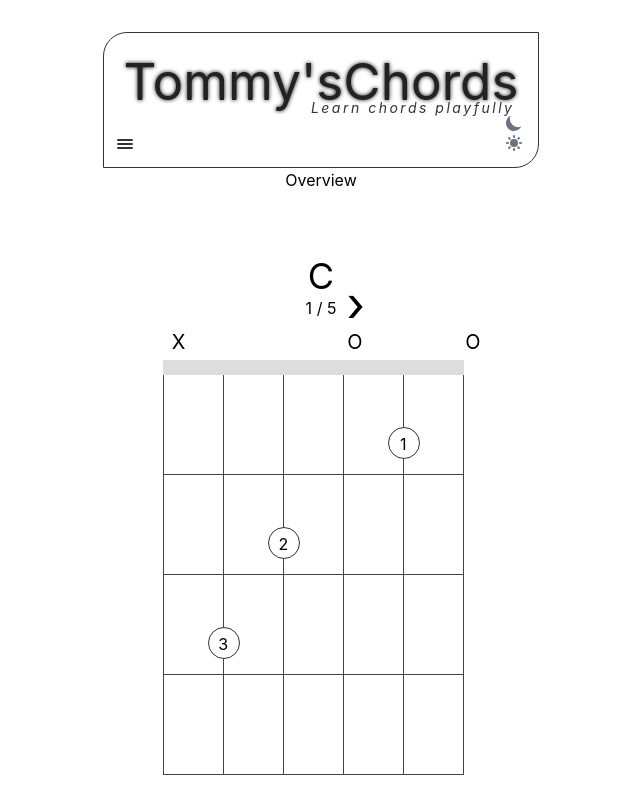
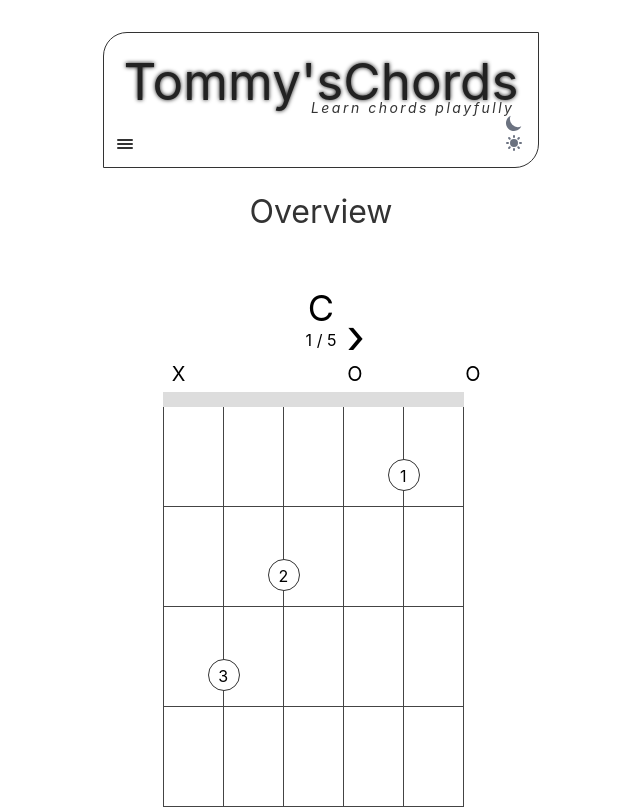
Before and after one commit to gabjuh/tommychords, a React (Vite) app: page /overview in a window 1280 px wide. Shown: the whole page, without its empty margins (319-959 px from the left). Built offline with nearby package versions, Linux system fonts and the light colour scheme.

Commit message:
PageTitle component imported

```diff
--- a/src/components/Credits/Credits.tsx
+++ b/src/components/Credits/Credits.tsx
@@ -1,4 +1,5 @@
 import React from "react";
+import PageTitle from "../PageComponents/PageTitle";
 
 interface Credits {
 
@@ -7,7 +8,7 @@ interface Credits {
 const Credits: React.FC<Credits> = () => {
   return (
     <>
-      <h2>Credits</h2>
+      <PageTitle text="Credits" />
     </>
   )
 }
--- a/src/components/Help/Help.tsx
+++ b/src/components/Help/Help.tsx
@@ -1,4 +1,5 @@
 import React from "react";
+import PageTitle from "../PageComponents/PageTitle";
 
 interface Help {
 
@@ -7,7 +8,7 @@ interface Help {
 const Help: React.FC<Help> = () => {
   return (
     <>
-      <h2>Help</h2>
+      <PageTitle text="Help" />
     </>
   )
 }
--- a/src/components/Overview/Overview.tsx
+++ b/src/components/Overview/Overview.tsx
@@ -1,5 +1,6 @@
 import React from "react";
 import ChordTableInput from "../ChordTableInput/ChordTableInput";
+import PageTitle from "../PageComponents/PageTitle";
 
 interface Overview {
 
@@ -8,7 +9,7 @@ interface Overview {
 const Overview: React.FC<Overview> = () => {
   return (
     <>
-      <h2>Overview</h2>
+      <PageTitle text="Overview" />
       <ChordTableInput />
     </>
   )
--- a/src/components/Play/Play.tsx
+++ b/src/components/Play/Play.tsx
@@ -1,4 +1,5 @@
 import React from "react";
+import PageTitle from "../PageComponents/PageTitle";
 
 interface Play {
 
@@ -7,7 +8,7 @@ interface Play {
 const Play: React.FC<Play> = () => {
   return (
     <>
-      <h2>Play</h2>
+      <PageTitle text="Play" />
     </>
   )
 }
```
